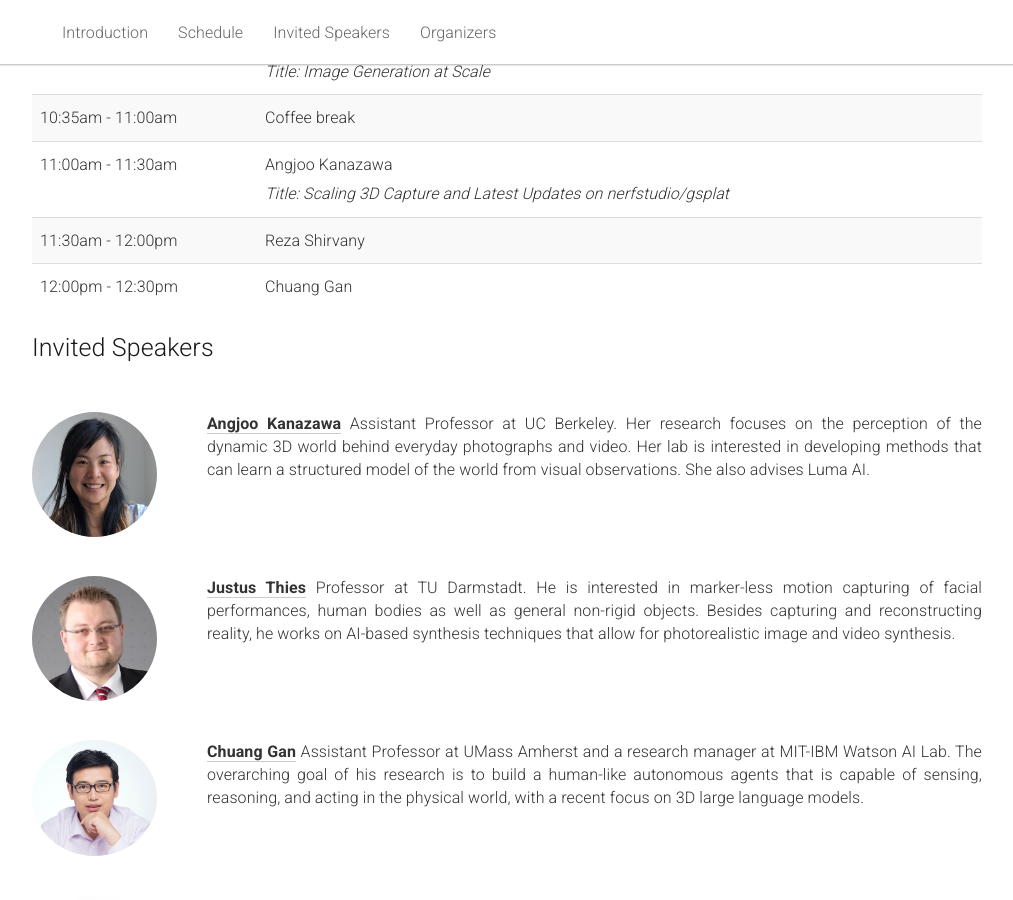
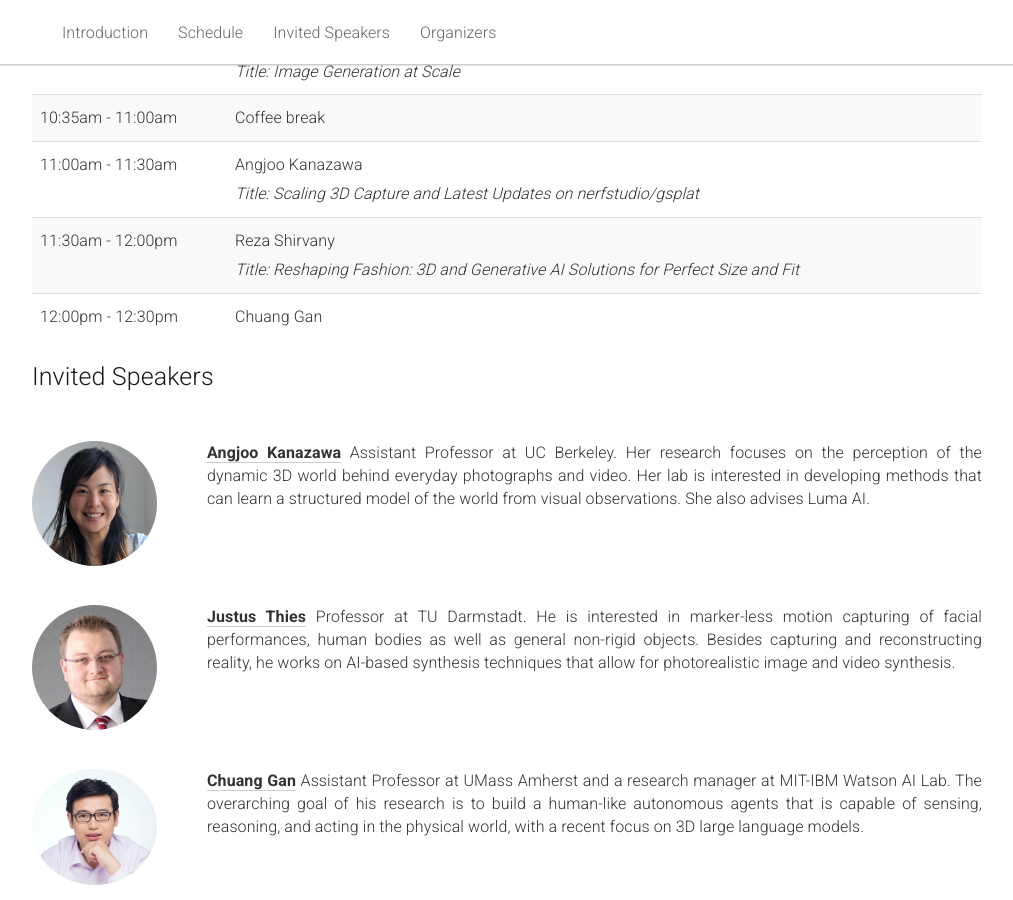
Before and after one commit to 3dv-in-ecommerce/3dv-in-ecommerce.github.io, a Jekyll site: the page built from _pages/home.md, in a window 1280 px wide and 900 px high, scrolled down 836 px. Shown: the whole window, without its empty margins (133-1146 px from the left). Built offline with Jekyll 4.4.1, drawn with Linux system fonts in a browser that asks for light colours.

Commit message:
update title

```diff
--- a/_pages/home.md
+++ b/_pages/home.md
@@ -110,7 +110,10 @@ description: "Website for the Workshop on 3D Vision and Modeling Challenges in e
         </tr>
         <tr>
           <td>11:30am - 12:00pm</td>
-          <td>Reza Shirvany</td>
+          <td>Reza Shirvany
+          <br/>
+          <i>Title: Reshaping Fashion: 3D and Generative AI Solutions for Perfect Size and Fit</i>
+          </td>
           <td></td>
         </tr>
         <tr>
```
Also changed, not shown: 1 other file.
